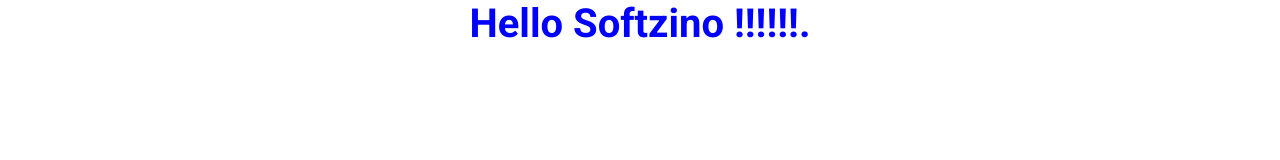
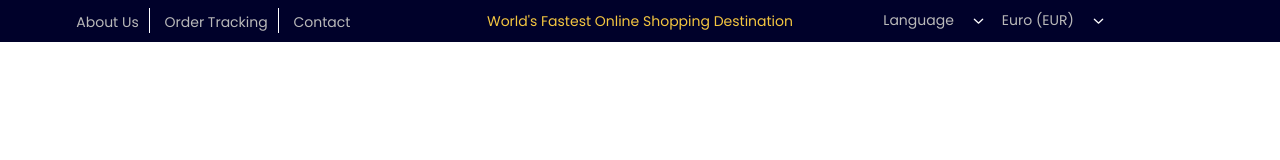
Before and after one commit to almumeetu/barnoi_main, a plain HTML site: page index.html in a window 1280 px wide. Drawn offline with Linux system fonts and the light colour scheme.

Commit message:
header top area complete

```diff
--- a/assets/scss/layout/_header.scss
+++ b/assets/scss/layout/_header.scss
@@ -1,9 +1,62 @@
 @use '../utils' as *;
 
-/*----------------------------------------*/
-/*  02. HEADER CSS START
-/*----------------------------------------*/
 
-.main-header{
-	color: blue;
+//   02. HEADER CSS START
+
+
+.header__area{
+	background: var(--st-heading-primary);
+	.header__top-area{
+		.top__nav{
+			@media #{$md, $sm}{
+				text-align: left;
+			}
+			ul{
+				li{
+					display: inline;
+					padding-right: 10px;
+					padding-left: 10px;
+					a{
+						font-size: 14px;
+						line-height: 21px;
+						color: #B9B9B9;
+						&:hover{
+							color: var(--st-text-1);
+						}
+					}
+				}
+			}
+		}
+		.header__notification{
+			p{
+				margin: 0;
+				padding: 0;
+				font-size: 14px;
+				line-height: 21px;
+				color: var(--st-text-1);
+			}
+		}
+		.lanCur__changer{
+			@media #{$sm, $xs}{
+				justify-content: center;
+			}
+		}
+	}
+
 }
+
+.br{
+	border-right: 1px solid #fff;
+}
+.nice-select {
+     -webkit-tap-highlight-color: transparent;
+     background-color: transparent !important;
+     border-radius: 0 !important;
+     border: none !important;
+     box-sizing: border-box;
+     clear: none !important;
+     cursor: pointer;
+     display: block;
+     float: none !important;
+	 color: #B9B9B9;
+}
--- a/assets/scss/main.scss
+++ b/assets/scss/main.scss
@@ -9,3 +9,4 @@
 @forward 'components/animation';
 @forward 'components/preloader';
 @forward 'layout/header';
+@forward 'components/variables';
--- a/assets/scss/utils/_colors.scss
+++ b/assets/scss/utils/_colors.scss
@@ -4,7 +4,7 @@ $colors: (
         black: #000,
     ),
     heading: (
-        primary: #000,
+        primary: #00012A,
     ),
     grey: (
         1:#F1F1F1,
@@ -12,11 +12,11 @@ $colors: (
 
     ),
     text: (
-        body:#000,
-        1:#000,
+        body:#757589,
+        1:#F3C640,
     ),
     theme: (
-        1: #3D6CE7,
+        1: #FF3900,
 
     ),
     border: (
--- a/assets/scss/utils/_typography.scss
+++ b/assets/scss/utils/_typography.scss
@@ -1,14 +1,14 @@
 
 // font url
 
-$font-url: 'https://fonts.googleapis.com/css2?family=Roboto:wght@300;400;500;700;900&display=swap';
+$font-url: 'https://fonts.googleapis.com/css2?family=Poppins:ital,wght@0,100;0,200;0,300;0,400;0,500;0,600;0,700;0,800;0,900;1,100;1,200;1,300;1,400;1,500;1,600;1,700;1,800;1,900&display=swap';
 
 // font family
 $font-family: (
     ff: (
-        body: "'Roboto', sans-serif",
-        heading: "'Roboto', sans-serif",
-        p: "'Roboto', sans-serif",
+        body: "'Poppins', sans-serif",
+        heading: "'Poppins', sans-serif",
+        p: "'Poppins', sans-serif",
         fontawesome: '"Font Awesome 6 Pro"',
     )
 );
@@ -31,13 +31,13 @@ $font-scale: (
 // font size
 $font-size: (
     fz: (
-        body: 14px,
-        p: 14px,
-        h1: 40px,
-        h2: 36px,
-        h3: 24px,
+        body: 18px,
+        p: 18px,
+        h1: 80px,
+        h2: 60px,
+        h3: 30px ,
         h4: 20px,
-        h5: 16px,
-        h6: 14px,
+        h5: 18px,
+        h6: 16px,
     )
 );
--- a/index.html
+++ b/index.html
@@ -22,7 +22,7 @@
       <link rel="stylesheet" href="assets/css/ui-icon.css">
       <link rel="stylesheet" href="assets/css/font-awesome-pro.css">
       <link rel="stylesheet" href="assets/css/spacing.css">
-      <link rel="stylesheet" href="assets/css/style.css">
+      <link rel="stylesheet" href="assets/scss/main.css">
    </head>
    <body>
       <!--[if lte IE 9]>
@@ -48,24 +48,55 @@
       </div>
       <!-- back to top end -->
 
+
+
+
+
+
+
       <!-- header area start -->
       <header>
+         <div class="header__area">
+            <div class="container-fluid">
+               <div class="header__top-area">
+                  <div class="row align-items-center justify-content-center text-center">
+                     <div class="col-xxl-3 col-xl-4 col-lg-4 col-md-7 col-sm-7 col-12">
+                        <div class="top__nav">
+                           <ul>
+                              <li class="br"><a href="#">About Us</a></li>
+                              <li class="br"><a href="#">Order Tracking</a></li>
+                              <li><a href="#">Contact</a></li>
+                           </ul>
+                        </div>
+                     </div>
+                     <div class="col-xxl-6 col-xl-4 col-lg-4 d-none d-xxl-block d-xl-block d-lg-block text-center">
+                        <div class="header__notification">
+                           <p>World's Fastest Online Shopping Destination</p>
+                        </div>
+                     </div>
+                     <div class="col-xxl-3 col-xl-4 col-lg-4 col-md-5 col-sm-5 col-12">
+                        <div class="lanCur__changer d-flex">
+                           <select name="Language" id="language">
+                              <option value="English">Language</option>
+                              <option value="English">English</option>
+                              <option value="Bangla">Bangla</option>
+                              <option value="Germany">Germany</option>
+                              <option value="French">French</option>
+                              <option value="Duch">Duch</option>
+                           </select>
+                           <select name="Currency" id="currency">
+                              <option value="EUR">Euro (EUR)</option>
+                              <option value="GBP">British Pound (GBP)</option>
+                              <option value="JPY">Japanese Yen (JPY)</option>
+                           </select>
+                        </div>
+                     </div>
+                  </div>
+               </div>
+            </div>
+         </div>
       </header>
       <!-- header area end -->
-
-
-      <main>
-         <div class="container">
-            <h1 class="text-center main-header">
-               Hello Softzino !!!!!!.
-            </h1>
-         </div>
-      </main>
-
-      <!-- footer area start -->
-      <footer>
-      </footer>
-      <!-- footer area end -->
 
 
       <!-- JS here -->
```
Also changed, not shown: assets/img/icon/category.png (added), assets/img/icon/fire.png (added), assets/img/icon/headphone.png (added), assets/img/icon/offer.png (added), assets/img/icon/search-refraction.png (added), assets/img/logo/logo.png (added), assets/scss/components/_variables.scss (added), assets/scss/main.css (added), 1 other file.
